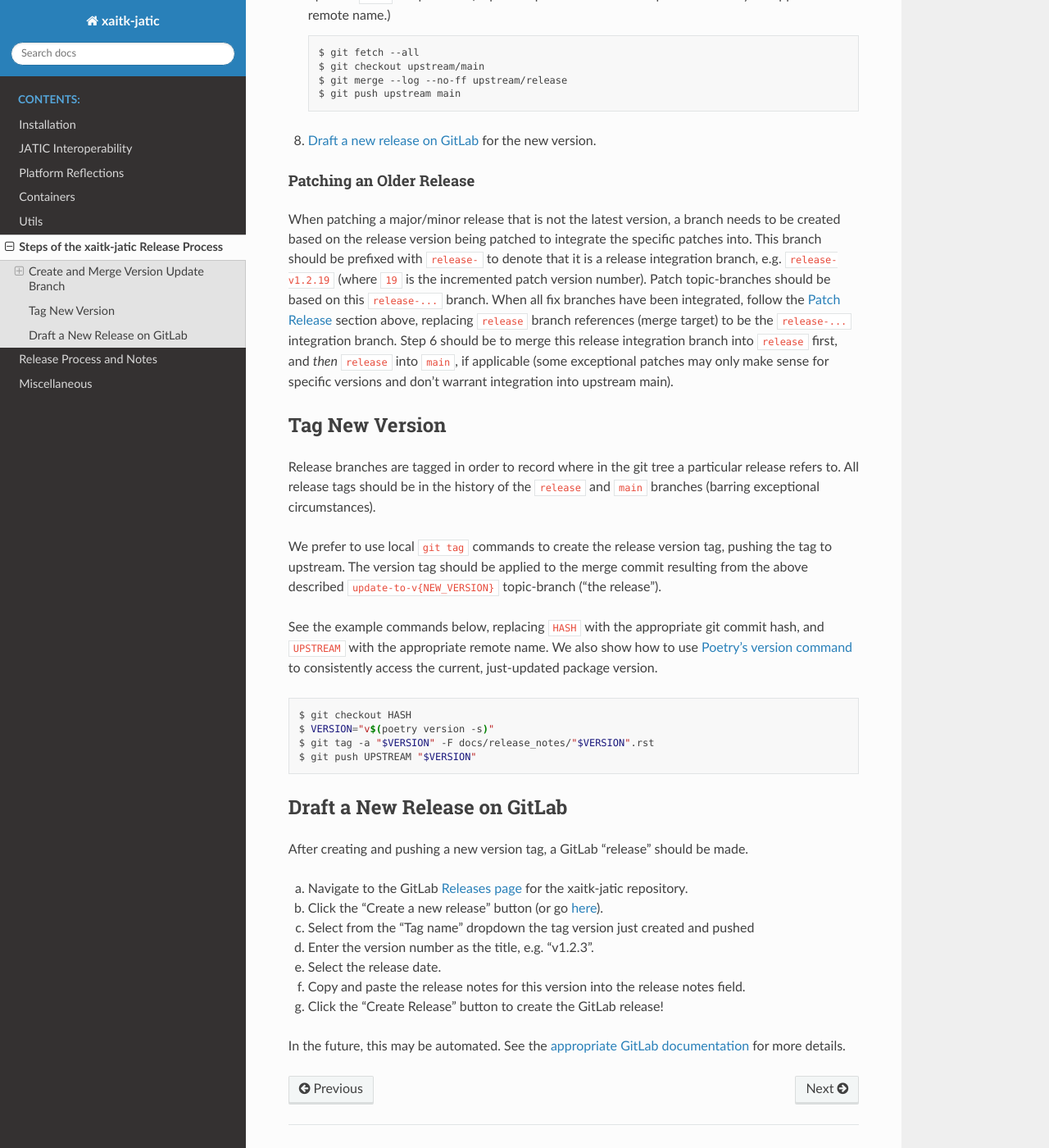
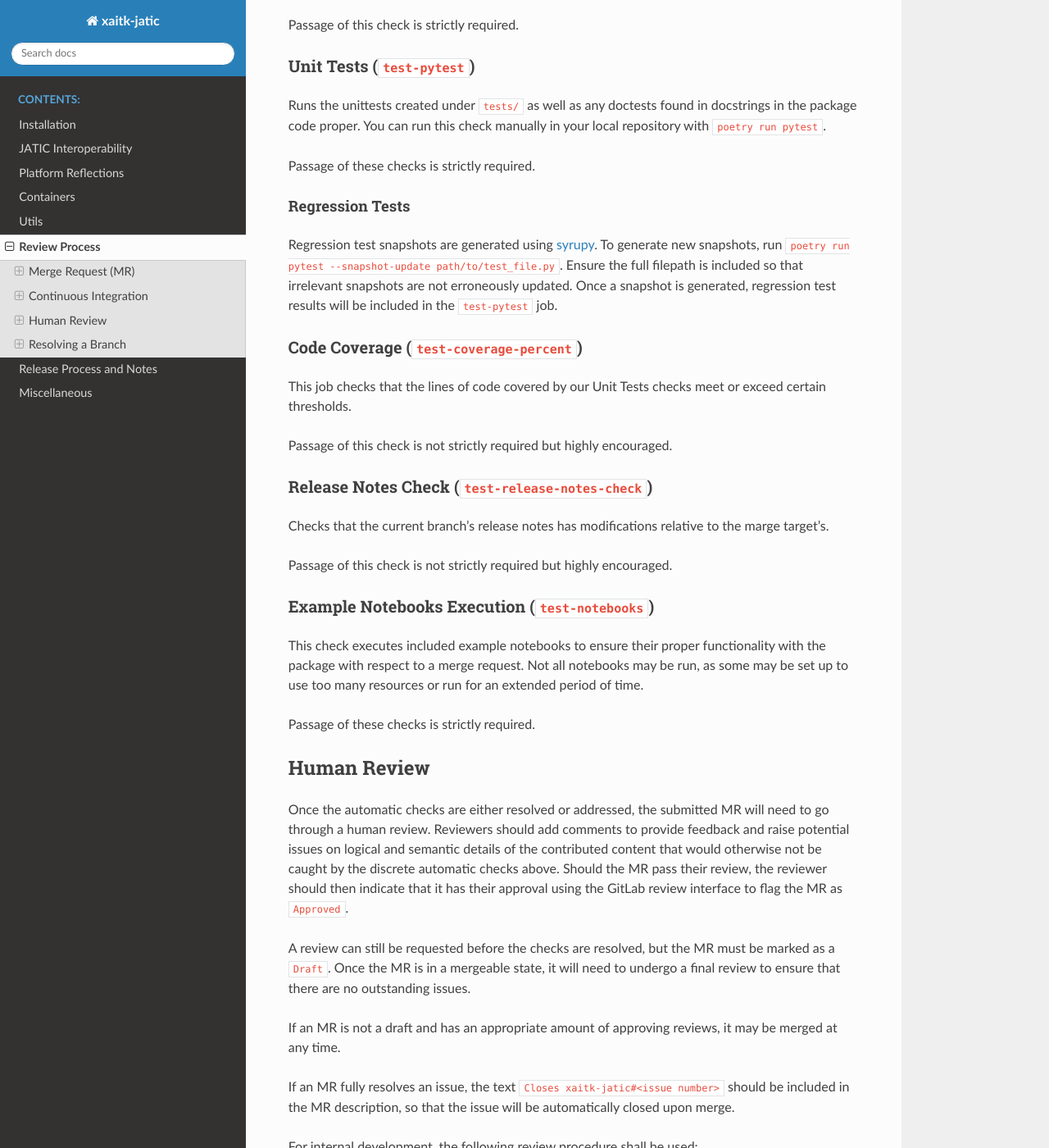
Before and after one commit to Kitware/xaitk-jatic, a Sphinx documentation site: the page built from docs/review_process.rst, in a window 1280 px wide and 1400 px high, scrolled down 2210 px. Shown: the whole window at 82% size. Built offline with Sphinx 7.4.7 and the Read the Docs theme 2.0.0, drawn with Linux system fonts in a browser that asks for light colours; pages that are not in the unit, such as notebooks, are missing from menus; some of the changed text lies outside the part shown.

Commit message:
Auto Merge Request - c03c8071

```diff
--- a/docs/conf.py
+++ b/docs/conf.py
@@ -36,7 +36,6 @@ extensions = [
     "sphinx.ext.autosummary",
     "sphinx-prompt",
     "sphinx_copybutton",
-    "sphinx_click",
 ]
 
 suppress_warnings = [
@@ -48,7 +47,7 @@ suppress_warnings = [
 
 # Autosummary templates reference link:
 # https://github.com/JamesALeedham/Sphinx-Autosummary-Recursion/tree/master
-templates_path = ["_templates"]
+templates_path = ['_templates']
 exclude_patterns = ["_build", "Thumbs.db", ".DS_Store"]
 
 
--- a/docs/releasing.rst
+++ b/docs/releasing.rst
@@ -4,5 +4,5 @@ Release Process and Notes
 .. toctree::
    :maxdepth: 2
 
-   releasing/release_process
-   releasing/release_notes
+   release_process
+   release_notes
--- a/docs/review_process.rst
+++ b/docs/review_process.rst
@@ -1,201 +1,198 @@
-Steps of the xaitk-jatic Release Process
-========================================
-Three types of releases are expected to occur:
-  - major
-  - minor
-  - patch
+Review Process
+**************
 
-See the :file:`CONTRIBUTING.md` file for information on how to contribute features
-and patches.
-See the :file:`docs/review_process.rst` for information about how to, and what
-is involved in, reviewing contributions.
+The process for reviewing and integrating branches into xaitk-jatic is described
+below.
 
-The following process should apply when any release that changes the version
-number occurs.
+For guidelines on contributing, see ``CONTRIBUTING.md``.
 
-Create and Merge Version Update Branch
---------------------------------------
+For guidelines on the release process, see `Release Process and
+Notes`_.
 
-This step of the release process depends on whether the release is considered to be major or
-minor, or
-if it is a patch release.
+.. _`Release Process and Notes`: release_process.html
 
-Major and Minor Releases
-^^^^^^^^^^^^^^^^^^^^^^^^
-Major and minor releases may add one or more trivial or non-trivial features
-and functionalities.
+.. contents:: The review process consists of the following parts:
+   :local:
 
-1. Create a new branch off of the ``main`` named something like
-   ``update-to-v{NEW_VERSION}``, where ``NEW_VERSION`` is the new ``X.Y``
-   version.
+Merge Request (MR)
+==================
+An MR is initiated by a user intending to integrate a branch from their forked
+repository.
+Before the branch is integrated into the xaitk-jatic master branch, it must
+first go through a series of checks and a review to ensure that the branch is
+consistent with the rest of the repository and doesn't contain any issues.
 
-   a. Use the ``scripts/update_release_notes.sh`` script to update the project
-      version number, create ``docs/release_notes/v{NEW_VERSION}.rst``, and add
-      a new pending release notes stub file.
+Workflow Status
+---------------
+The submitter must set the status of their MR:
 
-      .. code-block:: bash
+Draft
+^^^^^
+Indicates that the submitter does not think that the MR is in a reviewable or
+mergeable state.
+Once they complete their work and think that the MR is ready to be considered
+for merger, they may set the status to ``Open``.
 
-         $ # When creating a major release
-         $ ./scripts/update_release_notes.sh major
-         $ # OR when creating a minor release
-         $ ./scripts/update_release_notes.sh minor
+Open
+^^^^
+Indicates that an MR is ready for review and that the submitter of the MR thinks
+that the branch is ready to be merged.
+If a review is received that requests substantial changes to the contributed
+content, effectively returning the task at hand into a "development" phase, the
+MR status should be changed to ``Draft`` (by the author of the MR) to indicate
+that such changes are underway.
 
-   b. Add a descriptive paragraph under the title section of
-      ``docs/release_notes/v{NEW_VERSION}.rst`` summarizing this release.
+If the submitter is still working on the MR and simply wants feedback, they
+must request it and leave their branch marked as a ``Draft``.
 
-2. Push the created branch to the upstream repository, not your fork (this is
-   an exception to the normal forking workflow).
+Closed
+^^^^^^
+Indicates that the MR is resolved or discarded.
 
-3. Create a pull/merge request for this branch with ``release`` as the merge
-   target. This is to ensure that everything passes CI testing before making
-   the release. If there is an issue, then topic branches should be made and
-   merged into this branch until the issue is resolved.
+Continuous Integration
+======================
+The following checks are included in the automated portion of the review
+process, and are triggered whenever a merge-request is made or changes, a tag is
+created, or when the ``main`` branch is updated.
+These are run as part of the CI/CD pipeline driven by GitLab CI pipelines, and
+defined by the :file:`.gitlab-ci.yml` file.
+The success or failure of each may be seen in-line in a submitted MR in the
+"Checks" section of the MR view.
 
-4. Get an approving review.
+Code Style Consistency (``test-py-lint``)
+-----------------------------------------
+Runs ``flake8`` to quality check the code style.
+You can run this check manually in your local repository with
+``poetry run flake8``.
 
-5. Merge the pull/merge request into the ``release`` branch.
+Passage of this check is strictly required.
 
-6. Tag the resulting merge commit.
-   See `Tag new version`_ below for how to do this.
+Static Type Analysis (``test-py-typecheck``)
+--------------------------------------------
+Performs static type analysis.
+You can run this check manually in your local repository with ``poetry run
+mypy``.
 
-7. As a repository administrator, merge the ``release`` branch into ``main``
-   locally and push the updated ``main`` to upstream. (Replace "upstream"
-   in the example below with your applicable remote name.)
+Passage of this check is strictly required.
 
-   .. code-block:: bash
+Documentation Build (``test-docs-build``)
+-----------------------------------------
+Performs a build of our Sphinx documentation.
 
-      $ git fetch --all
-      $ git checkout upstream/main
-      $ git merge --log --no-ff upstream/release
-      $ git push upstream main
+Passage of this check is strictly required.
 
-8. `Draft a new release on GitLab`_ for the new version.
+Unit Tests (``test-pytest``)
+----------------------------
+Runs the unittests created under ``tests/`` as well as any doctests found in
+docstrings in the package code proper.
+You can run this check manually  in your local repository with ``poetry run
+pytest``.
 
-Patch Release
-^^^^^^^^^^^^^
-A patch release should only contain fixes for bugs or issues with an existing
-release.
-No new features or functionality should be introduced in a patch release.
-As such, patch releases should only ever be based on an existing release point
-(git tag).
+Passage of these checks is strictly required.
 
-This list assumes we are creating a new patch release off of the *latest*
-release version, i.e. off of the ``release`` branch.
-If a patch release for an older release version is being created, see the
-`Patching an Older Release`_ section.
+Regression Tests
+^^^^^^^^^^^^^^^^
+Regression test snapshots are generated using
+`syrupy <https://github.com/syrupy-project/syrupy>`_. To generate new snapshots,
+run ``poetry run pytest --snapshot-update path/to/test_file.py``. Ensure the full
+filepath is included so that irrelevant snapshots are not erroneously updated.
+Once a snapshot is generated, regression test results will be included in the
+``test-pytest`` job.
 
-1. Create a new branch off of the ``release`` branch named something like
-   ``update-to-v{NEW_VERSION}``, where ``NEW_VERSION`` is the target ``X.Y.Z``,
-   including the bump in the patch (``Z``) version component.
+Code Coverage (``test-coverage-percent``)
+-----------------------------------------
+This job checks that the lines of code covered by our Unit Tests checks meet or
+exceed certain thresholds.
 
-   a. Use the ``scripts/update_release_notes.sh`` script to update the project
-      version number, create ``docs/release_notes/v{NEW_VERSION}.rst``, and add
-      a new pending release notes stub file.
+Passage of this check is not strictly required but highly encouraged.
 
-      .. code-block:: bash
+Release Notes Check (``test-release-notes-check``)
+--------------------------------------------------
+Checks that the current branch's release notes has modifications relative to
+the marge target's.
 
-         $ ./scripts/update_release_notes.sh patch
+Passage of this check is not strictly required but highly encouraged.
 
-   b. Add a descriptive paragraph under the title section of
-      ``docs/release_notes/v{NEW_VERSION}.rst`` summarizing this release.
+Example Notebooks Execution (``test-notebooks``)
+------------------------------------------------
+This check executes included example notebooks to ensure their proper
+functionality with the package with respect to a merge request.
+Not all notebooks may be run, as some may be set up to use too many resources
+or run for an extended period of time.
 
-2. Push the created branch to the upstream repository, not your fork (this is
-   an exception to the normal forking workflow).
+Passage of these checks is strictly required.
 
-3. Create a pull/merge request for this branch with ``release`` as the merge
-   target. This is to ensure that everything passes CI testing before making
-   the release. If there is an issue, then topic branches should be made and
-   merged into this branch until the issue is resolved.
+Human Review
+============
+Once the automatic checks are either resolved or addressed, the submitted MR
+will need to go through a human review.
+Reviewers should add comments to provide feedback and raise potential issues on
+logical and semantic details of the contributed content that would otherwise
+not be caught by the discrete automatic checks above.
+Should the MR pass their review, the reviewer should then indicate that it has
+their approval using the GitLab review interface to flag the MR as ``Approved``.
 
-4. Get an approving review.
+A review can still be requested before the checks are resolved, but the MR must
+be marked as a ``Draft``.
+Once the MR is in a mergeable state, it will need to undergo a final review to
+ensure that there are no outstanding issues.
 
-5. Merge the pull/merge request into the ``release`` branch.
+If an MR is not a draft and has an appropriate amount of approving reviews, it
+may be merged at any time.
 
-6. Tag the resulting merge commit.
-   See `Tag new version`_ below for how to do this.
+If an MR fully resolves an issue, the text
+``Closes xaitk-jatic#<issue number>`` should be included in the MR description,
+so that the issue will be automatically closed upon merge.
 
-7. As a repository administrator, merge the ``release`` branch into ``main``
-   locally and push the updated ``main`` to upstream. (Replace "upstream"
-   in the example below with your applicable remote name.)
+For internal development, the following review procedure shall be used:
 
-   .. code-block:: bash
+1. The author will label the merge request as "status::for review", move the
+   associated issue(s) to the for review column on the issue board, and request
+   a review from a peer reviewer. Once the review process begins, the issue(s)
+   should remain in the for review column, review status will only be updated
+   on the MR itself, unless the scope of the issue significantly changes.
 
-      $ git fetch --all
-      $ git checkout upstream/main
-      $ git merge --log --no-ff upstream/release
-      $ git push upstream main
+2. Peer reviewer will provide comments or suggested changes and re-label the
+   merge request as "status::in progress". If no work is needed, the reviewer
+   will instead approve the MR and request a review from a maintainer.
 
-8. `Draft a new release on GitLab`_ for the new version.
+3. Author will address the comments provided by the peer reviewer and then
+   re-label the merge request as "status::for review" and re-request a peer
+   review.
 
-Patching an Older Release
-"""""""""""""""""""""""""
-When patching a major/minor release that is not the latest version, a branch
-needs to be created based on the release version being patched to integrate the
-specific patches into.
-This branch should be prefixed with ``release-`` to denote that it is a release
-integration branch, e.g. ``release-v1.2.19`` (where ``19`` is the incremented
-patch version number).
-Patch topic-branches should be based on this ``release-...`` branch.
-When all fix branches have been integrated, follow the `Patch Release`_ section
-above, replacing ``release`` branch references (merge target) to be the
-``release-...`` integration branch.
-Step 6 should be to merge this release integration branch into ``release``
-first, and *then* ``release`` into ``main``, if applicable (some exceptional
-patches may only make sense for specific versions and don't warrant integration
-into upstream main).
+4. Peer reviewer will repeat the process starting at step 2, as needed.
 
-Tag New Version
----------------
-Release branches are tagged in order to record where in the git tree a
-particular release refers to.
-All release tags should be in the history of the ``release`` and ``main``
-branches (barring exceptional circumstances).
+5. Maintainer will provide comments or suggested changes and re-label the merge
+   request as in progress. If the MR needs no work, then the maintainer will
+   instead approve the MR and :ref:`resolve the branch<Resolving a Branch>`.
 
-We prefer to use local ``git tag`` commands to create the release version
-tag, pushing the tag to upstream.
-The version tag should be applied to the merge commit resulting from the
-above described ``update-to-v{NEW_VERSION}`` topic-branch ("the release").
+6. If additional changes are requested, the author will address the comments
+   provided by the maintainer and then label the MR as ready for review and
+   re-request maintainer review; repeating the procedure starting at step 5, as
+   needed.
 
-See the example commands below, replacing ``HASH`` with the appropriate git
-commit hash, and ``UPSTREAM`` with the appropriate remote name.
-We also show how to use `Poetry's version command`_ to consistently access the
-current, just-updated package version.
+Notebooks
+---------
+The default preference is that all Jupyter Notebooks be included in execution
+of the Notebook CI job (listed under the ``parallel:matrix`` section).
+If a notebook is added in the MR, it should be verified that it has been added
+to the list of notebooks to be run.
+If it has not been, the addition should be requested or for a rationale as to
+why it has not been.
+Rationale for excluding specific notebooks from the CI job should be added to
+the relevant section in ``examples/README.md``.
 
-.. code-block:: bash
+Resolving a Branch
+==================
 
-   $ git checkout HASH
-   $ VERSION="v$(poetry version -s)"
-   $ git tag -a "$VERSION" -F docs/release_notes/"$VERSION".rst
-   $ git push UPSTREAM "$VERSION"
+Merge
+-----
+Once an MR receives an approving review and is no longer marked as a ``Draft``,
+the repository maintainers can merge it, closing the merge request.
+It is recommended that the submitter delete their branch after the MR is
+merged.
 
-Draft a New Release on GitLab
------------------------------
-After creating and pushing a new version tag, a GitLab "release" should be
-made.
-
-a. Navigate to the GitLab `Releases page`_ for the xaitk-jatic repository.
-
-b. Click the "Create a new release" button (or go `here
-   <gitlab-new-release-page_>`_).
-
-c. Select from the "Tag name" dropdown the tag version just created and
-   pushed
-
-d. Enter the version number as the title, e.g. "v1.2.3".
-
-e. Select the release date.
-
-f. Copy and paste the release notes for this version into the release notes
-   field.
-
-g. Click the "Create Release" button to create the GitLab release!
-
-In the future, this may be automated.
-See the `appropriate GitLab documentation <gitlab-release-using-cicd_>`_ for
-more details.
-
-
-.. _Poetry's version command: https://python-poetry.org/docs/cli/#version
-.. _Releases page: https://gitlab.jatic.net/jatic/kitware/xaitk-jatic/-/releases
-.. _gitlab-new-release-page: https://gitlab.jatic.net/jatic/kitware/xaitk-jatic/-/releases/new
-.. _gitlab-release-using-cicd: https://docs.gitlab.com/ee/user/project/releases/#creating-a-release-by-using-a-cicd-job
+Close
+-----
+If it is decided that the MR will not be integrated into ``xaitk-jatic``, then
+it can be closed through GitLab.
--- a/pyproject.toml
+++ b/pyproject.toml
@@ -96,7 +96,6 @@ Sphinx = ">=5.3.0"
 sphinx-copybutton = "^0.5.2"
 sphinx-rtd-theme = ">=1.1.1"
 sphinx-prompt = ">=1.5.0"
-sphinx-click = ">=5.0.0"
 livereload = ">=2.6.3"
 # :auto dev-docs:
 
```
Also changed, not shown: 1 other file.
